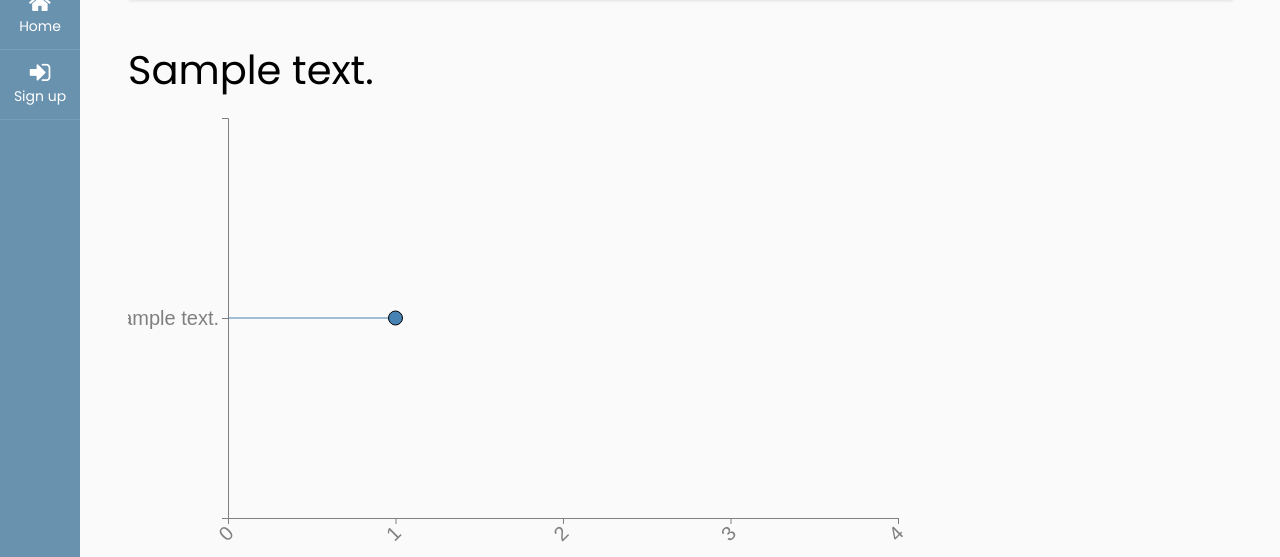
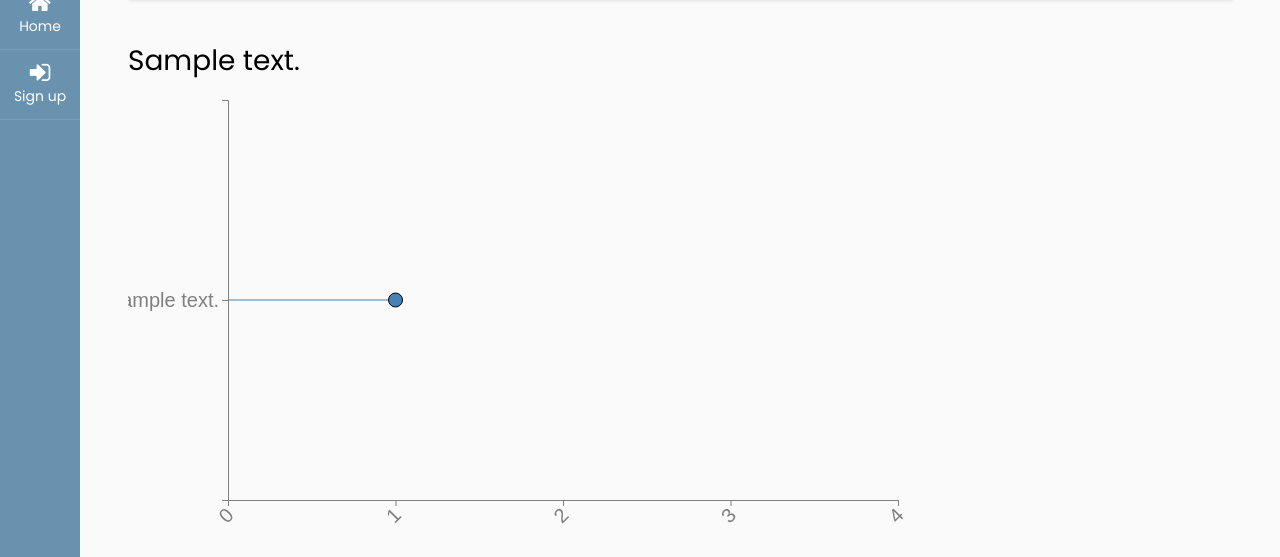
Before and after one commit to JaapNieland/quiz, a Django app: page /results/1 in a window 1280 px wide. Shown: the part 108-665 px from the top of the page. Run offline with Django 4.2, Linux system fonts and the light colour scheme; tables that the repository leaves empty hold one stand-in row (values such as "Sample post"); some libraries are stand-ins or nearby versions.

Commit message:
smaller font to fit on screens

```diff
--- a/mysite/quiz/templates/quiz/detail.html
+++ b/mysite/quiz/templates/quiz/detail.html
@@ -6,7 +6,7 @@ Hi {{ request.session.username}}!
 <form action="{% url 'vote' question.id %}" method="post">
 {% csrf_token %}
 <fieldset>
-    <legend><h1>{{ question.question_text }}</h1></legend>
+    <legend><h3>{{ question.question_text }}</h3></legend>
     {% if prev_choice %}
     <p>You previously voted {{prev_choice.choice.choice_text}}, care to update?</p>
     {% endif %}
--- a/mysite/quiz/templates/quiz/results.html
+++ b/mysite/quiz/templates/quiz/results.html
@@ -1,6 +1,6 @@
 {% extends "quiz/base.html" %}
 {% block content %}
-<h1>{{ question.question_text }}</h1>
+<h3>{{ question.question_text }}</h3>
 <div id="my_dataviz"></div>
 
 {% endblock content %}
```
